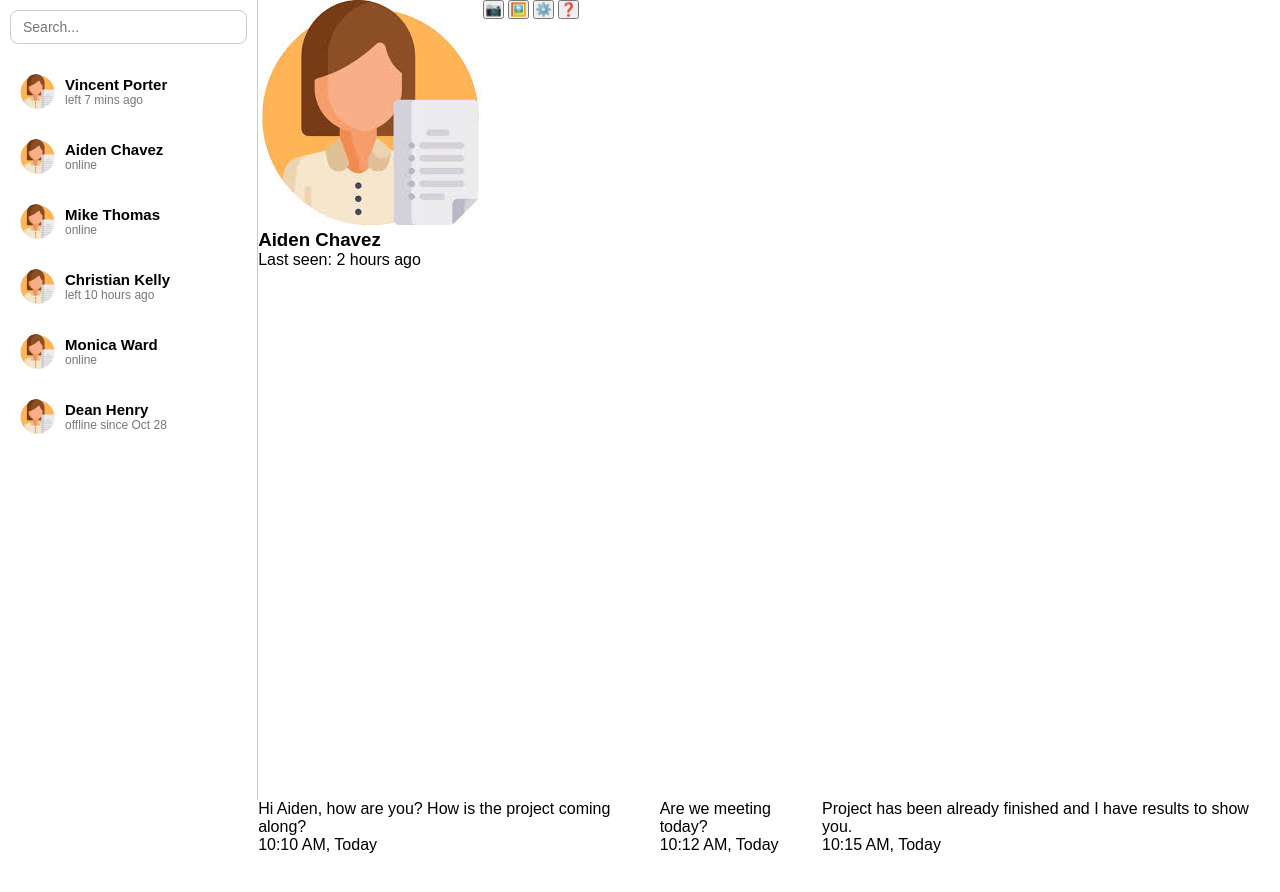
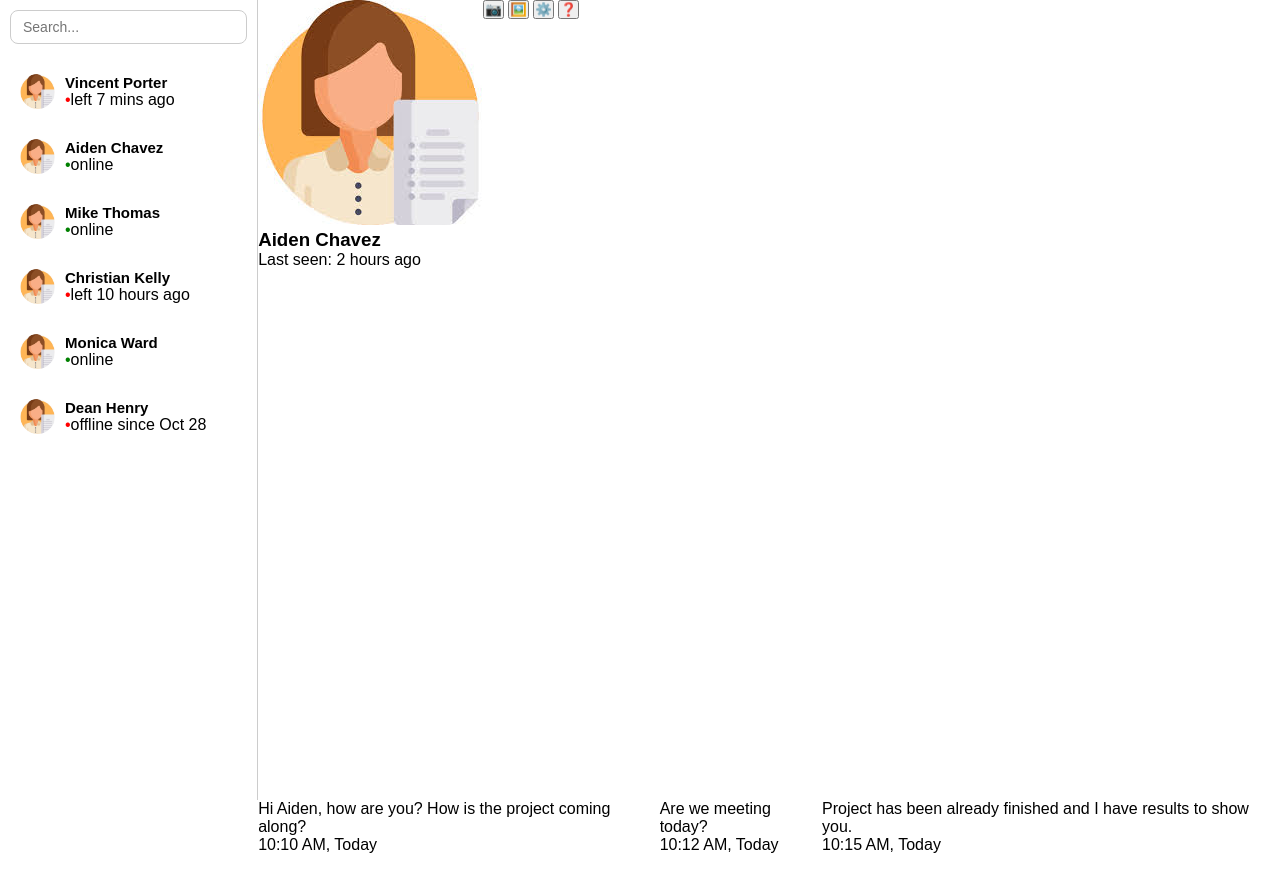
Before and after one commit to dukisinautotune/Trabajo-practico, a plain HTML site: page index.html in a window 1280 px wide. Shown: the top 892 px of the page. Drawn offline with Linux system fonts and the light colour scheme.

Commit message:
agregado del punto rojo y verde a la ultima conexion del contacto

```diff
--- a/index.html
+++ b/index.html
@@ -17,7 +17,7 @@
           <img src="./avatar.jpeg" alt="imagen de perfil">
           <div>
             <h4>Vincent Porter</h4>
-            <p class="status">left 7 mins ago</p>
+            <p class="status-offline">left 7 mins ago</p>
           </div>
         </li>
       </ul>
@@ -27,7 +27,7 @@
           <img src="./avatar.jpeg" alt="imagen de perfil">
           <div>
             <h4>Aiden Chavez</h4>
-            <p class="status">online</p>
+            <p class="status-online">online</p>
           </div>
         </li>
       </ul>
@@ -37,7 +37,7 @@
           <img src="./avatar.jpeg" alt="imagen de perfil">
           <div>
             <h4>Mike Thomas</h4>
-            <p class="status">online</p>
+            <p class="status-online">online</p>
           </div>
         </li>
       </ul>
@@ -47,7 +47,7 @@
           <img src="./avatar.jpeg" alt="imagen de perfil">
           <div>
             <h4>Christian Kelly</h4>
-            <p class="status">left 10 hours ago</p>
+            <p class="status-offline">left 10 hours ago</p>
           </div>
         </li>
       </ul>
@@ -57,7 +57,7 @@
           <img src="./avatar.jpeg" alt="imagen de perfil">
           <div>
             <h4>Monica Ward</h4>
-            <p class="status">online</p>
+            <p class="status-online">online</p>
           </div>
         </li>
       </ul>
@@ -67,7 +67,7 @@
           <img src="./avatar.jpeg" alt="imagen de perfil">
           <div>
             <h4>Dean Henry</h4>
-            <p class="status">offline since Oct 28</p>
+            <p class="status-offline">offline since Oct 28</p>
           </div>
         </li>
       </ul>
--- a/main.css
+++ b/main.css
@@ -67,3 +67,13 @@ section {
   font-size: 12px;
   color: #777;
 }
+
+.status-online::before {
+  content: "•";
+  color: green;
+}
+
+.status-offline::before {
+  content: "•";
+  color: red;
+}
```
